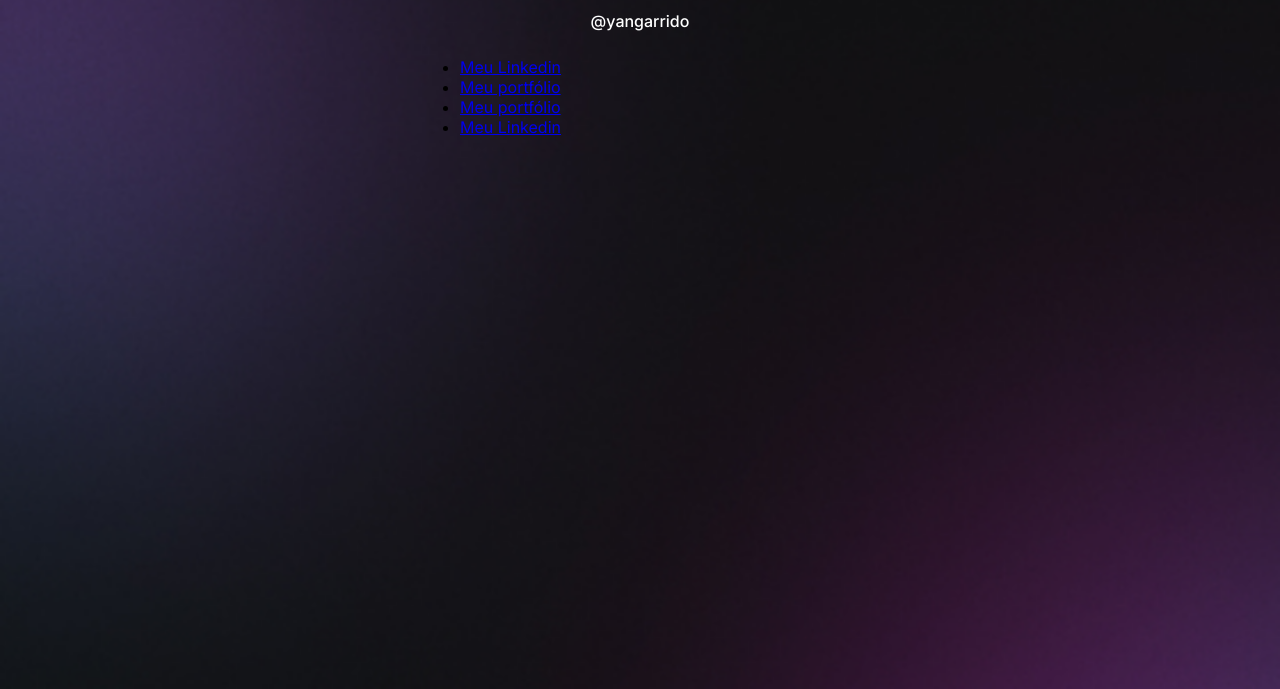
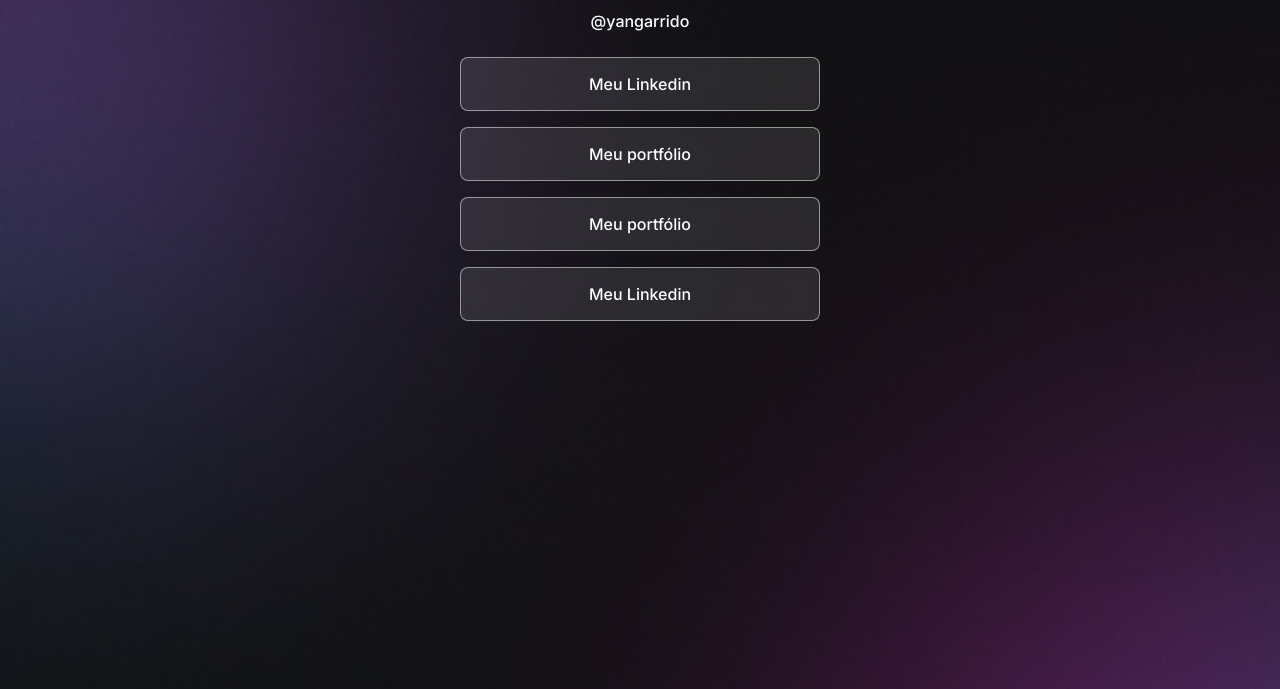
Before and after one commit to YanGarrido/discover, a plain HTML site: page index.html in a window 1280 px wide. Shown: the part 111-800 px from the top of the page. Drawn offline with Linux system fonts and the light colour scheme.

Commit message:
estilização dos links

```diff
--- a/style.css
+++ b/style.css
@@ -10,6 +10,7 @@ body {
 
 body * {
   font-family: "Inter", sans-serif;
+  color: white;
 }
 p {
   color: white;
@@ -35,3 +36,36 @@ p {
   line-height: 24px;
   margin-top: 8px;
 }
+
+/*LINKS*/
+
+ul {
+  list-style: none;
+  display: flex;
+  flex-direction: column;
+  gap: 16px;
+}
+
+ul li a {
+  display: flex;
+  justify-content: center;
+  align-items: center;
+  justify-content: center;
+  padding: 16px 24px;
+
+  background: rgba(255,255,255, 0.1);
+  border: 1px solid rgba(255,255,255, 0.5);
+  border-radius: 8px;
+
+  backdrop-filter: blur(4px);
+
+  text-decoration: none;
+  font-weight: 500;
+
+  transition: background 0.2s;
+}
+
+ul li a:hover{
+  background: rgba(255,255,255, 0.05);
+  border: 1px solid white;
+}
```
